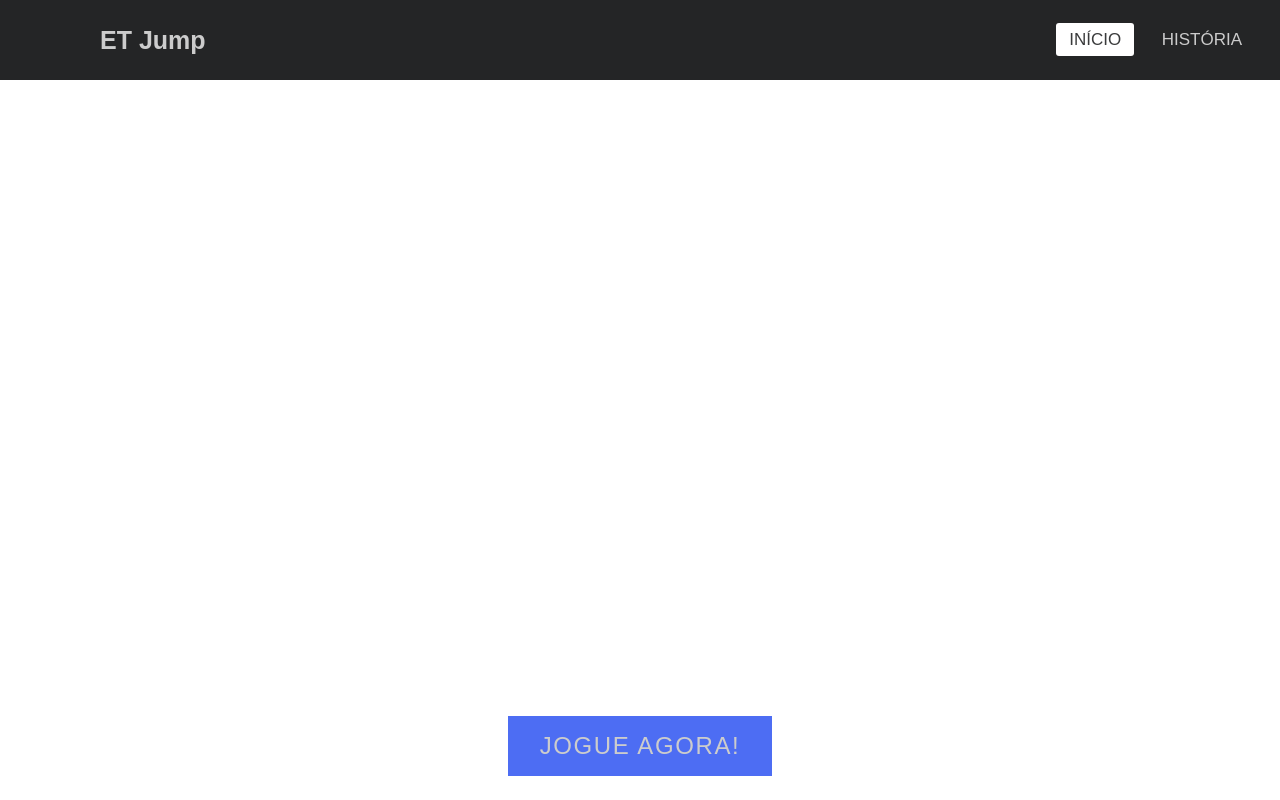
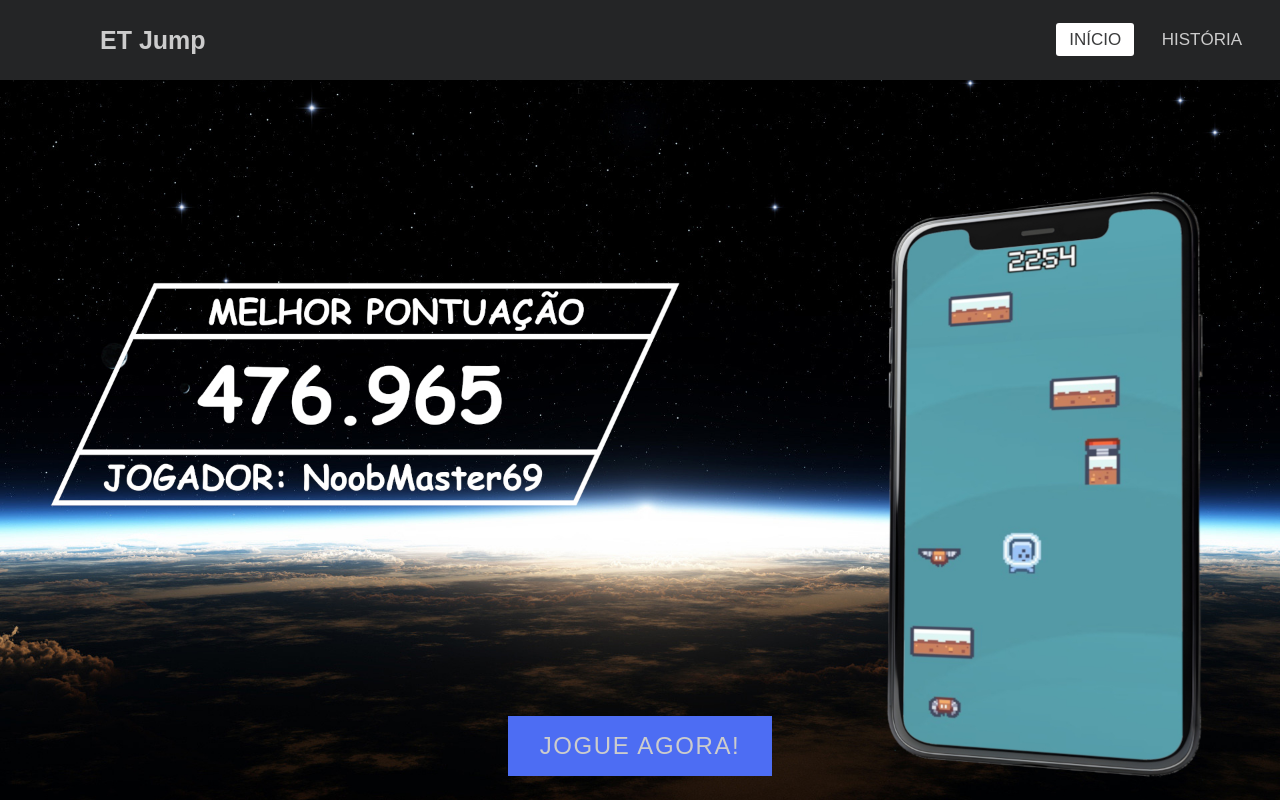
Before and after one commit to NathanSGomes/Projeto-ET-Jump, a plain HTML site: page index.html in a window 1280 px wide. Shown: the top 800 px of the page. Drawn offline with Linux system fonts and the light colour scheme; a web font is replaced by a local one.

Commit message:
Update home-screen.css

```diff
--- a/assests/css/components/home-screen.css
+++ b/assests/css/components/home-screen.css
@@ -1,5 +1,5 @@
 .inicio {
-    background-image: url('../assests/img/bg.jpg');
+    background-image: url('/../assests/img/bg.jpg');
     background-size: cover; /* Ajusta a imagem para cobrir todo o elemento */
     background-repeat: no-repeat; /* Evita repetição da imagem */
     background-position: center; /* Centraliza a imagem */
```
